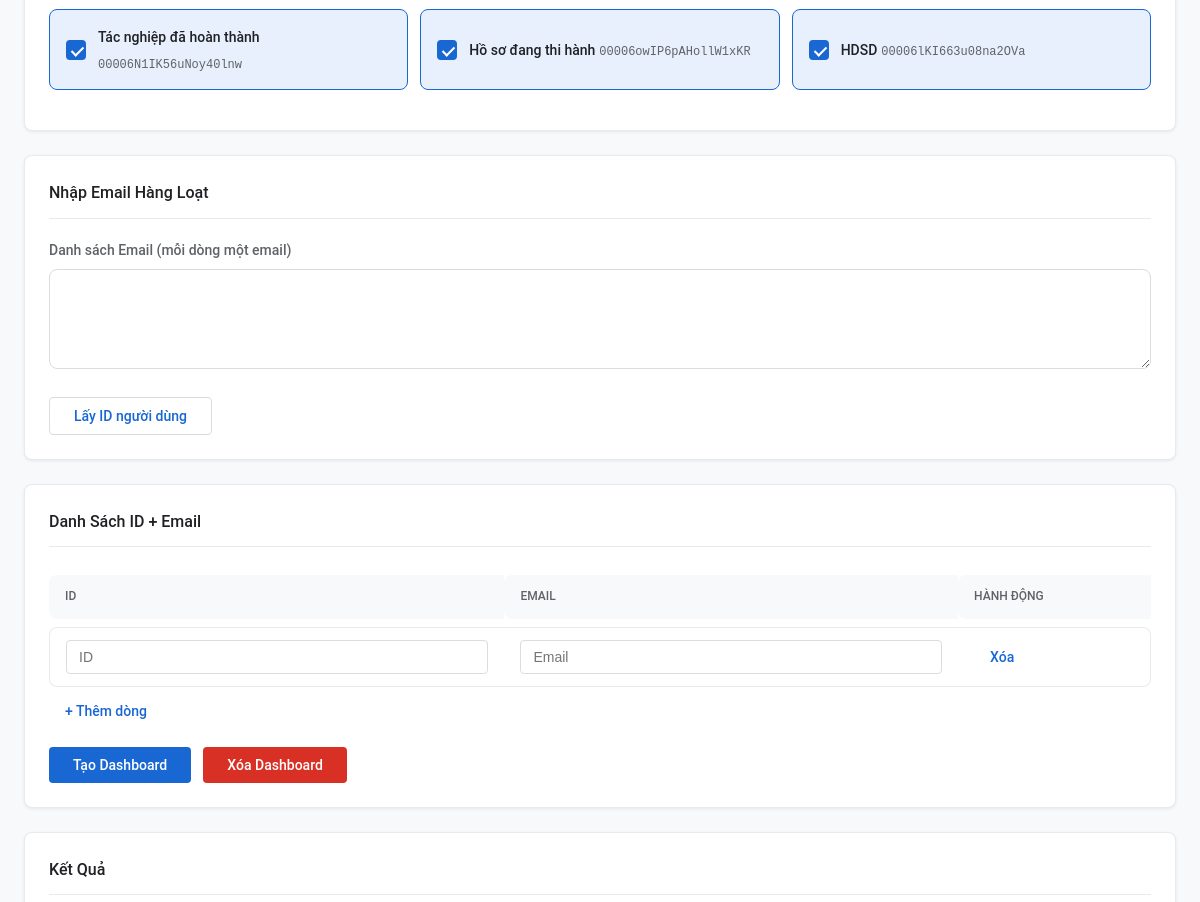
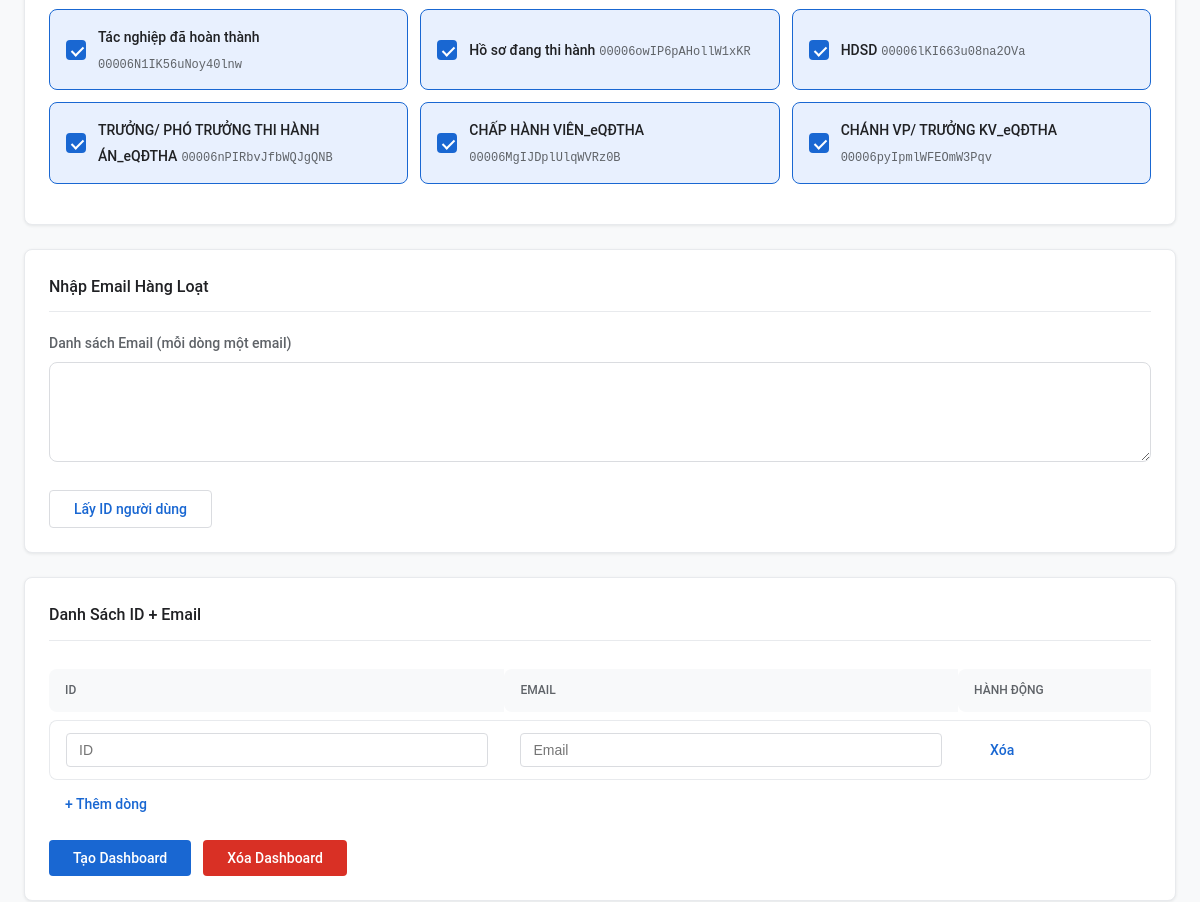
Before and after one commit to duyemgialai81/FPT-IS, an Electron app: page datatest.html in a window 1200 px wide. Shown: the part 899-1801 px from the top of the page. Drawn offline with Linux system fonts and the light colour scheme.

Commit message:
update-id

```diff
--- a/datatest.html
+++ b/datatest.html
@@ -651,6 +651,27 @@
               <span class="preset-id">00006lKI663u08na2OVa</span>
             </span>
           </label>
+          <label class="preset-item">
+            <input type="checkbox" class="preset-checkbox" value="00006nPIRbvJfbWQJgQNB" checked>
+            <span class="preset-content">
+              <span class="preset-text">TRƯỞNG/ PHÓ TRƯỞNG THI HÀNH ÁN_eQĐTHA</span>
+              <span class="preset-id">00006nPIRbvJfbWQJgQNB</span>
+            </span>
+          </label>
+          <label class="preset-item">
+            <input type="checkbox" class="preset-checkbox" value="00006MgIJDplUlqWVRz0B" checked>
+            <span class="preset-content">
+              <span class="preset-text">CHẤP HÀNH VIÊN_eQĐTHA</span>
+              <span class="preset-id">00006MgIJDplUlqWVRz0B</span>
+            </span>
+          </label>
+          <label class="preset-item">
+            <input type="checkbox" class="preset-checkbox" value="00006pyIpmlWFEOmW3Pqv" checked>
+            <span class="preset-content">
+              <span class="preset-text">CHÁNH VP/ TRƯỞNG KV_eQĐTHA</span>
+              <span class="preset-id">00006pyIpmlWFEOmW3Pqv</span>
+            </span>
+          </label>
         </div>
       </div>
 
@@ -865,7 +886,10 @@ test_user@example.com"></textarea>
       "00006BXIkLoigM4523Wq",
       "00006N1IK56uNoy40lnw",
       "00006owIP6pAHollW1xKR",
-      "00006lKI663u08na2OVa"
+      "00006lKI663u08na2OVa",
+      "00006nPIRbvJfbWQJgQNB",// Mới
+      "00006MgIJDplUlqWVRz0B", // Mới
+      "00006pyIpmlWFEOmW3Pqv"
     ];
 
     const dashboardNames = {
@@ -877,12 +901,13 @@ test_user@example.com"></textarea>
       "00006BXIkLoigM4523Wq": "Tác nghiệp chưa hoàn thành",
       "00006N1IK56uNoy40lnw": "Tác nghiệp đã hoàn thành",
       "00006owIP6pAHollW1xKR": "Hồ sơ đang thi hành",
-      "00006lKI663u08na2OVa": "HDSD"
+      "00006lKI663u08na2OVa": "HDSD",
+      "00006nPIRbvJfbWQJgQNB":"TRƯỞNG/ PHÓ TRƯỞNG THI HÀNH ÁN_eQĐTHA",
+      "00006MgIJDplUlqWVRz0B":"CHẤP HÀNH VIÊN_eQĐTHA",
+      "00006pyIpmlWFEOmW3Pqv":"CHÁNH VP/ TRƯỞNG KV_eQĐTHA"
     };
 
     let pushStopFlag = false;
-
-    // Store check results globally for modal
     let checkResultsData = {
       complete: [],
       partial: [],
--- a/tooldata.js
+++ b/tooldata.js
@@ -2023,7 +2023,7 @@ const sendRequest = async (payload, email, index) => {
 // Hàm chạy chính
 const runBatchJob = async () => {
   console.log(
-    `🚀 Bắt đầu xử lý: ${emails.length} emails x ${hs.length} hồ sơ = ${
+    `Bắt đầu xử lý: ${emails.length} emails x ${hs.length} hồ sơ = ${
       emails.length * hs.length
     } requests\n`
   );
```
